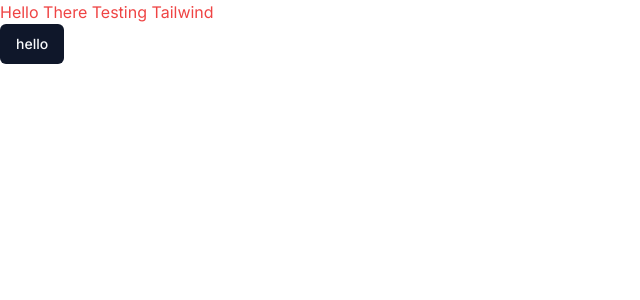
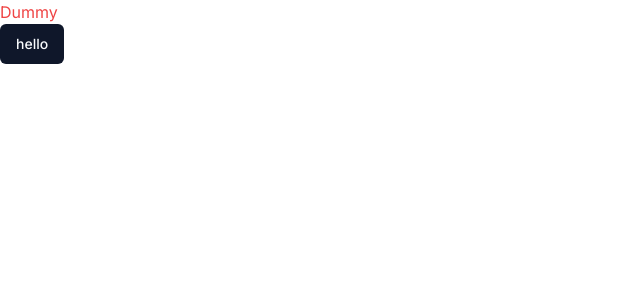
Before and after one commit to cchiragJain/ai-saas-project, a Next.js app: page / in a window 1280 px wide. Shown: the top 300 px of the page, without its empty margins (0-640 px from the left). Built offline with nearby package versions, Linux system fonts and the light colour scheme.

Commit message:
Dummy Push

```diff
--- a/app/page.tsx
+++ b/app/page.tsx
@@ -3,7 +3,7 @@ import { Button } from "@/components/ui/button";
 export default function Home() {
   return (
     <div>
-      <div className="text-red-500">Hello There Testing Tailwind</div>
+      <div className="text-red-500">Dummy</div>
       <Button>hello</Button>
     </div>
   );
```
